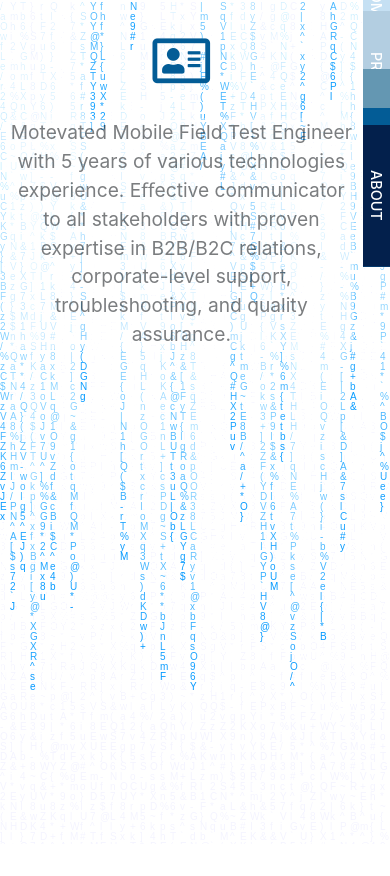
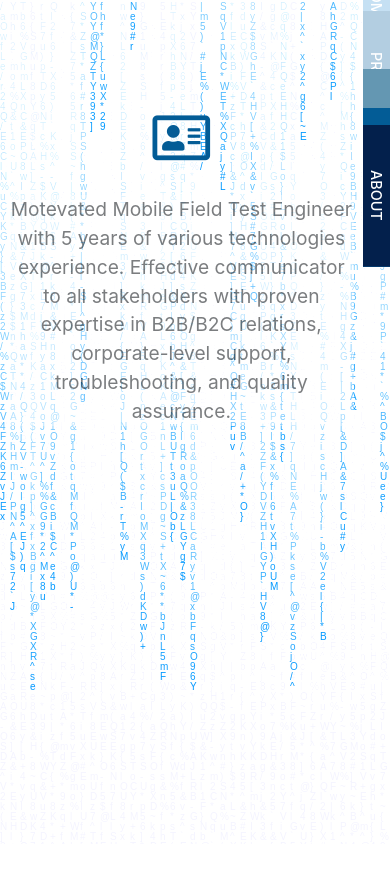
Before and after one commit to rabee-jaramani/jad_portfolio, a React (Create React App) app: page /profile in a window 390 px wide. Built offline with nearby package versions, Linux system fonts and the light colour scheme.

Commit message:
Update profile.sass

```diff
--- a/src/profile.sass
+++ b/src/profile.sass
@@ -23,7 +23,7 @@
 
 @media ( max-width: 700px )
     .profile
-        padding-top: 0.2rem
+        padding-top: -1rem
         .fa-address-card
             font-size: 3.2rem
         p
```
